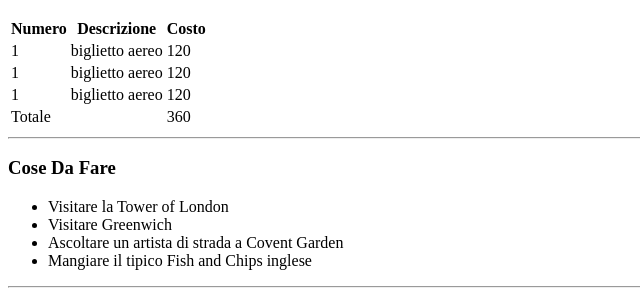
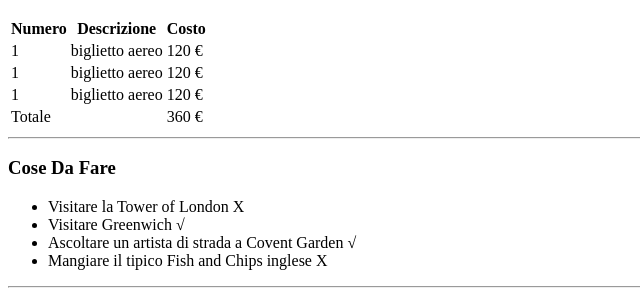
Before and after one commit to GioCri01/html-london-trip, a plain HTML site: page index.html in a window 1280 px wide. Shown: the part 744-1048 px from the top of the page, 0-640 px from the left. Drawn offline with Linux system fonts and the light colour scheme.

Commit message:
Esercizio Completo

```diff
--- a/index.html
+++ b/index.html
@@ -42,19 +42,19 @@
             <tr>
                 <td>1</td>
                 <td>biglietto aereo</td>
-                <td>120</td>
+                <td>120 &euro;</td>
             </tr>
 
             <tr>
               <td>1</td>
               <td>biglietto aereo</td>
-              <td>120</td>
+              <td>120 &euro;</td>
           </tr>
 
           <tr>
             <td>1</td>
             <td>biglietto aereo</td>
-            <td>120</td>
+            <td>120 &euro;</td>
         </tr>
 
           </tbody>
@@ -63,7 +63,7 @@
           <tfoot>
             <tr>
               <td colspan="2">Totale</td>
-              <td>360</td>
+              <td>360 &euro;</td>
             </tr>
           </tfoot>
 
@@ -76,10 +76,10 @@
               <div>
                 <h3>Cose Da Fare</h3>
                 <ul>
-                  <li>Visitare la Tower of London</li>
-                  <li>Visitare Greenwich</li>
-                  <li>Ascoltare un artista di strada a Covent Garden</li>
-                  <li>Mangiare il tipico Fish and Chips inglese</li>
+                  <li>Visitare la Tower of London &Chi;</li>
+                  <li>Visitare Greenwich &radic;</li>
+                  <li>Ascoltare un artista di strada a Covent Garden &radic;</li>
+                  <li>Mangiare il tipico Fish and Chips inglese &Chi;</li>
                 </ul>
                 <hr>
 
```
